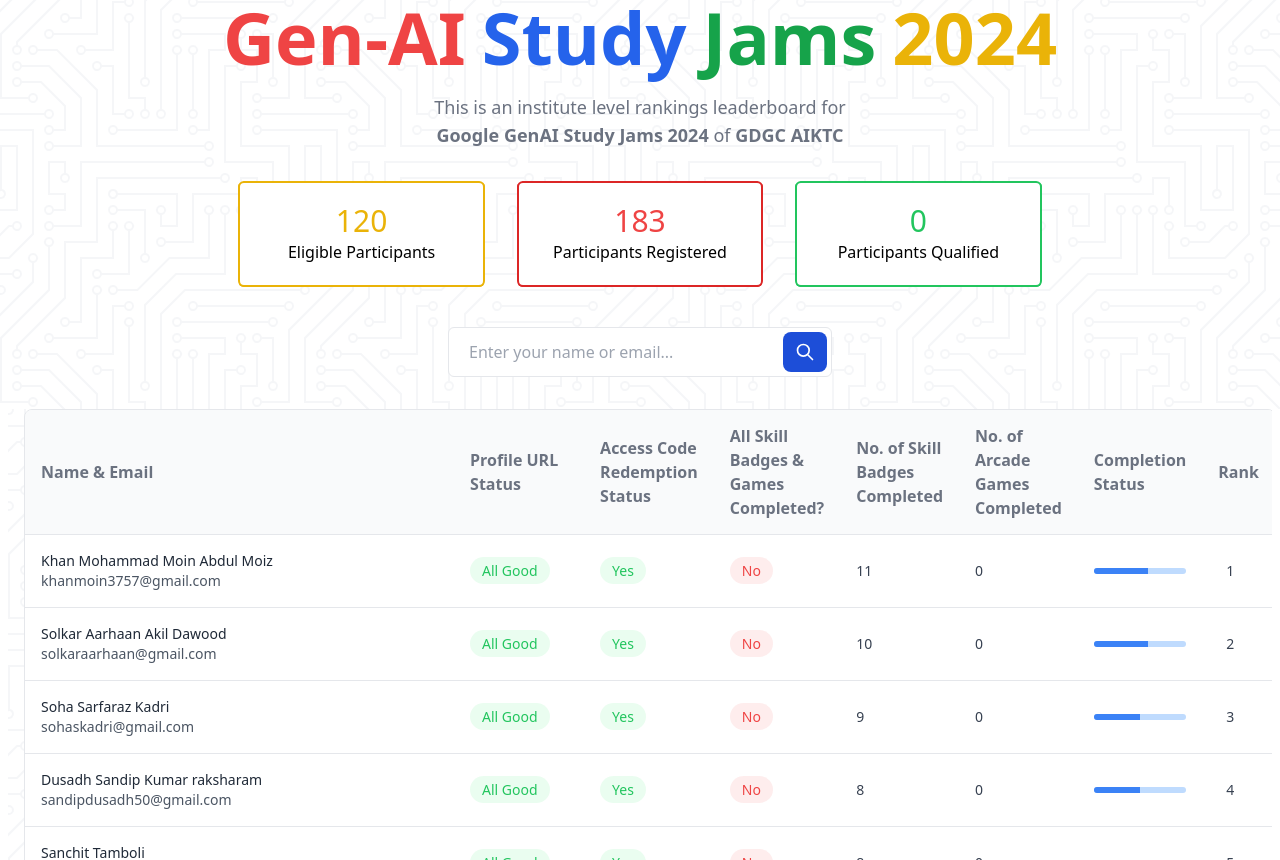
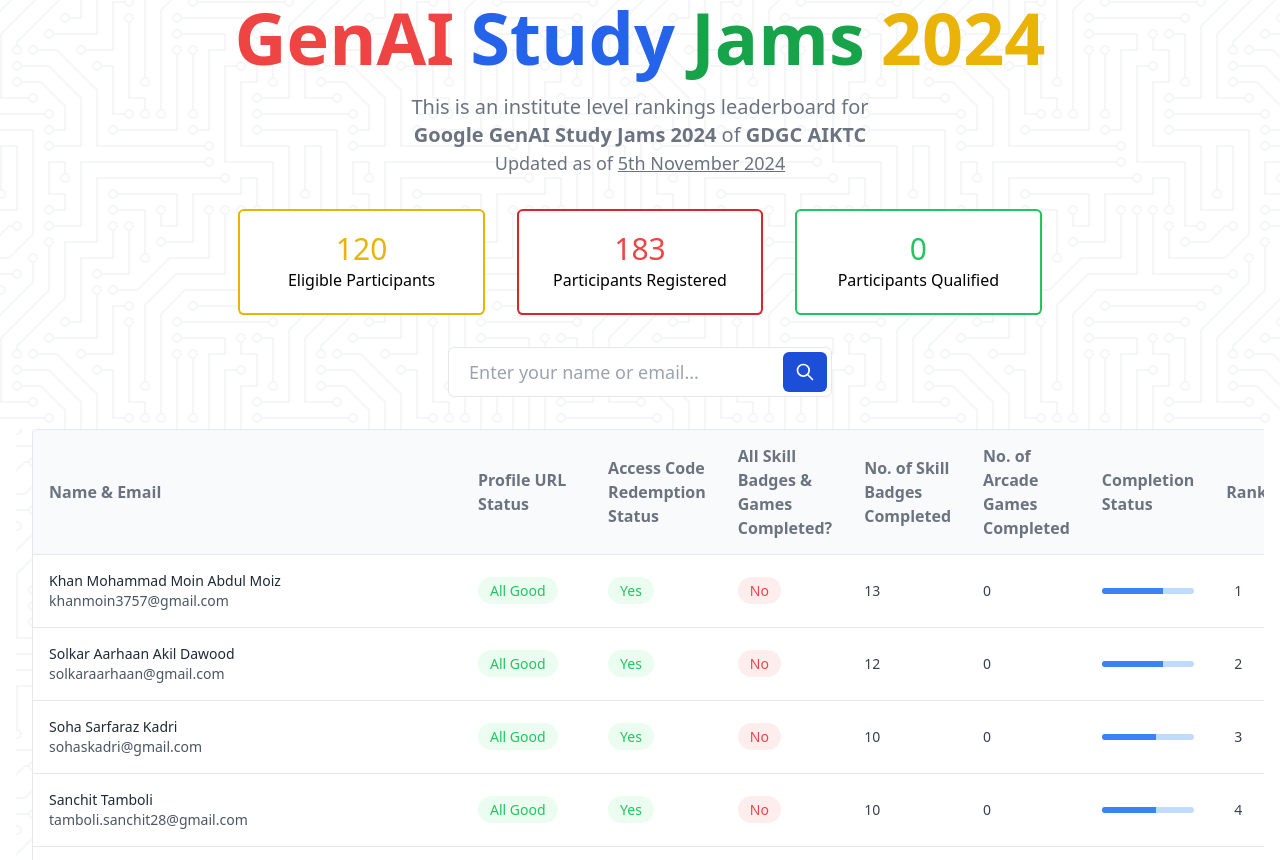
Before and after one commit to GDGC-AIKTC/GenAI-StudyJams-Leaderboard-24, a React (Vite) app: page / in a window 1280 px wide. Shown: the part 240-1100 px from the top of the page. Built offline with nearby package versions, Linux system fonts and the light colour scheme.

Commit message:
Refactor Home component: adjust width logic, remove empty leaderboard row, update branding, and enhance styling

```diff
--- a/src/Home.jsx
+++ b/src/Home.jsx
@@ -27,7 +27,7 @@
     } else if (roundedPercentage >= 10) {
       return "w-4/12";
     } else {
-      return "w-3/12";
+      return "w-0";
     }
   }
 
@@ -60,6 +60,11 @@
         });
 
         setLeaderboardData(data);
+
+        // remove the last row if it is empty
+        if (data[data.length - 1]["User Name"] === "") {
+          data.pop();
+        }
       },
     });
   }, []);
@@ -90,7 +95,7 @@
           <h1 className="text-2xl text-gray-500 lg:text-4xl">Welcome to</h1>
           <div className="flex justify-center items-center whitespace-nowrap mt-1 lg:mt-2">
             <h2 className="lg:mr-4 mr-2 lg:text-7xl text-3xl font-bold text-red-500 inline-block">
-              Gen-AI
+              GenAI
             </h2>
             <h2 className="lg:mr-4 mr-2 lg:text-7xl text-3xl font-bold text-blue-600 inline-block">
               Study
@@ -102,14 +107,17 @@
               2024
             </h2>
           </div>
-          <p className="mt-3 lg:mt-5 text-gray-500 text-lg">
+          <p className="mt-3 lg:mt-5 text-gray-500 text-xl">
             This is an institute level rankings leaderboard for <br />
-            <b>Google GenAI Study Jams 2024</b> of <b>GDGC AIKTC</b>
+            <b>Google GenAI Study Jams 2024</b> of <b>GDGC AIKTC</b> <br />
+            <p className="text-gray-500 text-lg">
+              Updated as of <span className="underline">5th November 2024</span>
+            </p>
           </p>
         </div>
         <div className="container mx-auto">
           <div className="flex flex-wrap justify-center text-center">
-            <a href="#" className="group relative w-full lg:w-1/5 m-4 ">
+            <a href="#" className="group relative w-full lg:w-1/5 mx-0 my-4 lg:m-4 ">
               <span className="p-5 absolute inset-0 border-2 border-dashed border-yellow-500 rounded-md"></span>
               <div className="p-5 relative flex transform items-center justify-center border-2 border-yellow-500 rounded-md bg-white transition-transform group-hover:-translate-x-2 group-hover:-translate-y-2">
                 <div className=" !pt-0 transition-opacity group-hover:absolute group-hover:opacity-0 ">
@@ -126,7 +134,7 @@
                 </div>
               </div>
             </a>
-            <a href="#" className="group relative w-full lg:w-1/5 m-4 ">
+            <a href="#" className="group relative w-full lg:w-1/5 mx-0 my-4 lg:m-4 ">
               <span className="p-5 absolute inset-0 border-2 border-dashed border-red-600 rounded-md"></span>
               <div className="p-5 relative flex transform items-center justify-center border-2 border-red-600 rounded-md bg-white transition-transform group-hover:-translate-x-2 group-hover:-translate-y-2">
                 <div className=" !pt-0 transition-opacity group-hover:absolute group-hover:opacity-0 ">
@@ -143,7 +151,7 @@
                 </div>
               </div>
             </a>
-            <a href="#" className="group relative w-full lg:w-1/5 m-4 ">
+            <a href="#" className="group relative w-full lg:w-1/5 mx-0 my-4 lg:m-4 ">
               <span className="p-5 absolute inset-0 border-2 border-dashed border-green-500 rounded-md"></span>
               <div className="p-5 relative flex transform items-center justify-center border-2 border-green-500 rounded-md bg-white transition-transform group-hover:-translate-x-2 group-hover:-translate-y-2">
                 <div className="!pt-0 transition-opacity group-hover:absolute group-hover:opacity-0 ">
@@ -162,16 +170,16 @@
             </a>
           </div>
         </div>
-        <div className="w-full max-w-sm mx-auto mt-6 bg-white border rounded-md focus-within:border-blue-400 focus-within:ring focus-within:ring-blue-300 focus-within:ring-opacity-40">
+        <div className="w-full lg:max-w-sm mx-auto mt-4 bg-white border rounded-md focus-within:border-blue-400 focus-within:ring focus-within:ring-blue-300 focus-within:ring-opacity-40">
           <form className="flex flex-row">
             <input
               type="text"
               placeholder="Enter your name or email..."
-              className="flex-1 h-10 px-4 py-2 m-1 text-gray-700 placeholder-gray-400 bg-transparent border-none appearance-none focus:outline-none focus:placeholder-transparent focus:ring-0"
+              className="w-full flex-1 text-lg h-10 px-4 py-2 m-1 text-gray-700 placeholder-gray-400 bg-transparent border-none appearance-none focus:outline-none focus:placeholder-transparent focus:ring-0"
               value={searchQuery}
               onChange={(e) => setSearchQuery(e.target.value)}
             />
-            <div className="bg-blue-700 flex justify-center items-center rounded-lg m-1 px-3 ">
+            <div className="bg-blue-700 flex justify-center items-center rounded-md px-3 m-1">
               <svg
                 className="h-5 w-5 text-white"
                 viewBox="0 0 24 24"
@@ -189,11 +197,11 @@
           </form>
         </div>
       </div>
-      <section className="px-4 mx-2 lg:overflow-hidden overflow-x-auto pattern">
+      <section className="px-4 ml-6 my-2 lg:mx-4 lg:my-0 lg:overflow-hidden overflow-x-auto pattern">
         <div className="flex flex-col mb-6">
-          <div className="-mx-4 -my-2 sm:-mx-6 lg:-mx-8">
-            <div className="inline-block min-w-full py-2 align-middle md:px-6 lg:px-8">
-              <div className="overflow-hidden border border-gray-200 md:rounded-lg">
+          <div className="-mx-4 -my-2 sm:-mx-6 lg:-mx-8 ">
+            <div className="inline-block min-w-full py-2 align-middle md:px-6 lg:px-8 mr-6 lg:mr-0">
+              <div className="overflow-hidden border border-gray-200 rounded-md">
                 <table className="table-fixed divide-y divide-gray-200">
                   <thead className="bg-gray-50">
                     <tr>
```
Also changed, not shown: public/leaderboard.csv.
